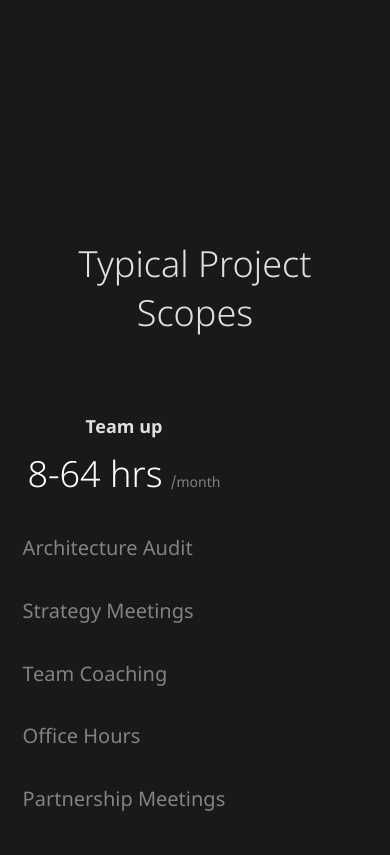
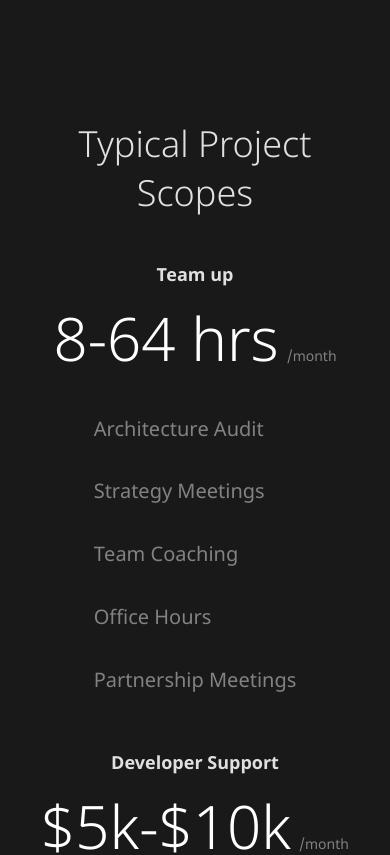
Before and after one commit to pedialab/pedialab.io, a Next.js app: page / in a window 390 px wide. Shown: the part 6080-6935 px from the top of the page. Built offline with nearby package versions, Linux system fonts and the light colour scheme.

Commit message:
feat: mobile ProjectScopes

```diff
--- a/page-container/index-page/IndexPageContainer.tsx
+++ b/page-container/index-page/IndexPageContainer.tsx
@@ -54,7 +54,10 @@ const useStyle = makeStyles((theme) => ({
     }
   },
   projectScopes: {
-    marginTop: '15rem'
+    marginTop: '15rem',
+    [theme.breakpoints.down('sm')]: {
+      marginTop: '7.5rem'
+    }
   },
   teamUpWithTechlead: {
     marginTop: '13.75rem'
--- a/page-container/index-page/ProjectScopes.tsx
+++ b/page-container/index-page/ProjectScopes.tsx
@@ -48,9 +48,19 @@ const content: ServiceItemProps[] = [
 ];
 
 const useStyles = makeStyles((theme) => ({
+  root: {
+    [theme.breakpoints.down('md')]: {
+      flexDirection: 'column',
+      alignItems: 'center'
+    }
+  },
+  title: {
+    [theme.breakpoints.down('sm')]: {
+      marginBottom: '2.625rem'
+    }
+  },
   serviceItem: {
     marginTop: '4.625rem',
-    width: 'fit-content',
     '& > ul': {
       listStyle: 'none',
       paddingLeft: 0,
@@ -60,7 +70,12 @@ const useStyles = makeStyles((theme) => ({
       }
     },
     [theme.breakpoints.down('md')]: {
+      flexDirection: 'column',
       alignItems: 'center'
+    },
+    [theme.breakpoints.down('sm')]: {
+      marginTop: 0,
+      marginBottom: '3.438rem'
     }
   },
   price: {
@@ -68,10 +83,18 @@ const useStyles = makeStyles((theme) => ({
     '& > :first-child': {
       color: '#ffffff',
       marginRight: '0.5rem'
+    },
+    [theme.breakpoints.down('sm')]: {
+      '& > :first-child': {
+        fontSize: '3.75rem'
+      }
     }
   },
   letsTalk: {
-    marginTop: '5.3125rem'
+    marginTop: '5.3125rem',
+    [theme.breakpoints.down('sm')]: {
+      marginTop: 0
+    }
   }
 }));
 
@@ -83,7 +106,7 @@ const ServiceItem = ({
 }: ServiceItemProps) => {
   const classes = useStyles();
   return (
-    <Grid item container md={12} lg={4} direction="column" className={classes.serviceItem}>
+    <Grid item container xs={12} lg={4} direction="column" className={classes.serviceItem}>
       <Grid item>
         <Typography color="primary" variant="button">
           {title}
@@ -116,9 +139,9 @@ const ProjectScopes = ({ className }: Partial<{ className: string }>) => {
       container
       component="article"
       justify="space-between"
-      className={[className].join(' ')}
+      className={[className, classes.root].join(' ')}
     >
-      <Grid item sm={12}>
+      <Grid item xs={12} className={classes.title}>
         <Typography align="center" variant="h2" color="primary">
           Typical Project Scopes
         </Typography>
```
